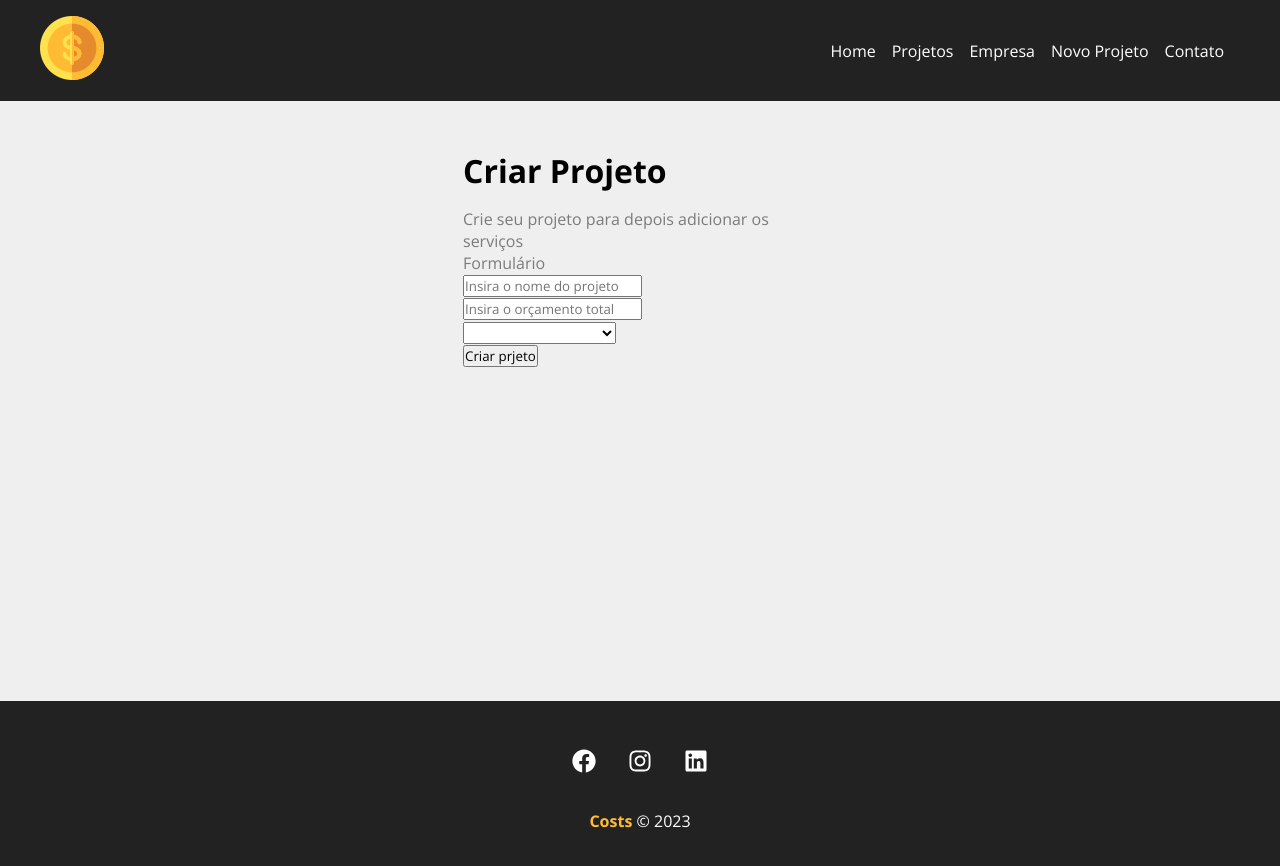
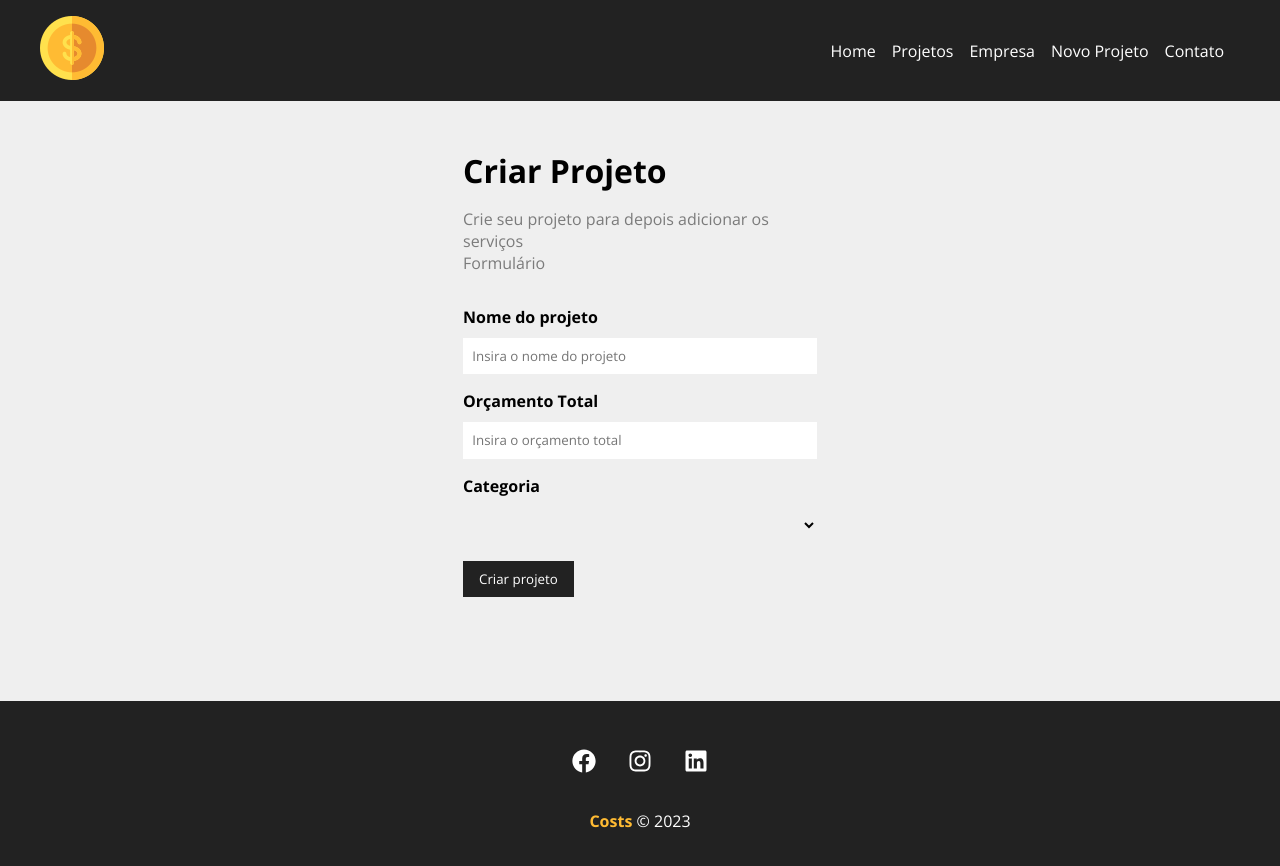
Before and after one commit to Jailsvs/ReactJs-Costs, a React (Create React App) app: page /newProject in a window 1280 px wide. Shown: the top 866 px of the page. Built offline with nearby package versions, Linux system fonts and the light colour scheme.

Commit message:
Criando componente button submit

```diff
--- /dev/null
+++ b/src/components/form/Input.js
@@ -0,0 +1,17 @@
+import styles from './Input.module.css'
+
+function Input({type, text, placeholder, name, handleOnChange, value}){
+  return (
+    <div className={styles.formControl}>
+      <label htmlFor={name}>{text}</label>
+      <input  type={type}
+              placeholder={placeholder}
+              name={name}
+              id={name}
+              value={value}
+              onChange={handleOnChange}/>
+    </div>
+  )
+}
+
+export default Input
--- /dev/null
+++ b/src/components/form/Input.module.css
@@ -0,0 +1,20 @@
+.formControl {
+  display: flex;
+  flex-direction: column;
+  margin-bottom: 1em;
+}
+
+.formControl label{
+  font-weight: bold;
+  margin-bottom: .6em;
+}
+
+.formControl input{
+  padding: .7em;
+  border-radius: 0;
+  border: none;
+}
+
+.formControl input:placeholder{
+  color: #7b7b7b;
+}
--- /dev/null
+++ b/src/components/form/Select.js
@@ -0,0 +1,15 @@
+import styles from './Select.module.css'
+
+function Select({text, name, options, handleOnChange, value}){
+  return (
+    <div className={styles.formControl}>
+      <label htmlFor={name}>{text}</label>
+      <select name={name} id={name}>
+        <option disabled>Selecione uma opção</option>
+
+      </select>
+    </div>
+  )
+}
+
+export default Select
--- /dev/null
+++ b/src/components/form/Select.module.css
@@ -0,0 +1,16 @@
+.formControl {
+  display: flex;
+  flex-direction: column;
+  margin-bottom: 1em;
+}
+
+.formControl label{
+  font-weight: bold;
+  margin-bottom: .6em;
+}
+
+.formControl select{
+  padding: .7em;
+  border-radius: 0;
+  border: none;
+}
--- /dev/null
+++ b/src/components/form/SubmitButton.js
@@ -0,0 +1,13 @@
+import styles from './SubmitButton.module.css'
+
+function SubmitButton({text}){
+  return (
+    <div>
+      <button className={styles.btn}>
+        {text}
+      </button>
+    </div>
+  )
+}
+
+export default SubmitButton
--- /dev/null
+++ b/src/components/form/SubmitButton.module.css
@@ -0,0 +1,13 @@
+.btn {
+  background-color: #222;
+  color: #fff;
+  padding: .7em 1.2em;
+  text-decoration: none;
+  cursor: pointer;
+  translate: .5s;
+  border: none;
+}
+
+.btn:hover {
+  color: #ffbb33;
+}
--- a/src/components/pages/NewProject.js
+++ b/src/components/pages/NewProject.js
@@ -7,9 +7,7 @@
       <h1>Criar Projeto</h1>
       <p>Crie seu projeto para depois adicionar os serviços</p>
       <p>Formulário</p>
-      <ProjectForm>
-
-      </ProjectForm>
+      <ProjectForm btnText="Criar projeto"/>
     </div>
 
   )
--- a/src/components/project/ProjectForm.js
+++ b/src/components/project/ProjectForm.js
@@ -1,22 +1,21 @@
+import Input from '../form/Input'
+import Select from '../form/Select'
+import SubmitButton from '../form/SubmitButton'
 import styles from './ProjectForm.module.css'
 
-function ProjectForm(){
+function ProjectForm({btnText}){
   return (
-    <form>
-      <div>
-        <input type="text" placeholder='Insira o nome do projeto'/>
-      </div>
-      <div>
-        <input type="number" placeholder='Insira o orçamento total'/>
-      </div>
-      <div>
-        <select name="category_id" >
-          <option disabled>Selecione a categoria</option>
-        </select>
-      </div>
-      <div>
-        <input type="submit" value="Criar prjeto"/>
-      </div>
+    <form className={styles.form}>
+      <Input  type='text'
+              text='Nome do projeto'
+              placeholder='Insira o nome do projeto'
+              name='name'/>
+      <Input  type='number'
+              text='Orçamento Total'
+              placeholder='Insira o orçamento total'
+              name='budget'/>
+      <Select name='category_id' text='Categoria'  />
+      <SubmitButton text={btnText} />
     </form>
   )
 }
--- a/src/components/project/ProjectForm.module.css
+++ b/src/components/project/ProjectForm.module.css
@@ -0,0 +1,4 @@
+.form {
+  width: 100%;
+  margin: 2em 0;
+}
```
